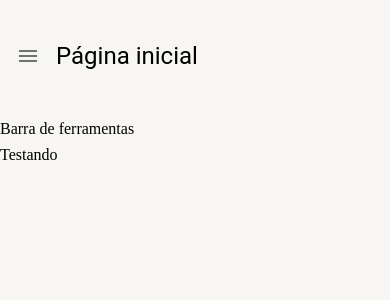
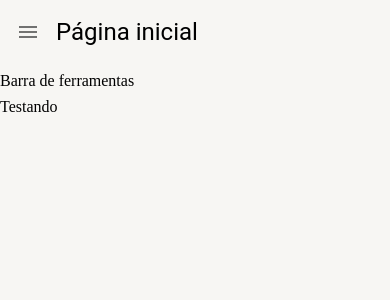
Before and after one commit to alaninfo23/crud-city-and-people, a React (Create React App) app: page /pagina-inicial in a window 390 px wide. Shown: the top 300 px of the page. Built offline with nearby package versions, Linux system fonts and the light colour scheme.

Commit message:
feat: add responsividade na pagina de layout

```diff
--- a/src/page/dashboard/DashBord.tsx
+++ b/src/page/dashboard/DashBord.tsx
@@ -2,7 +2,7 @@
 
 export const Dashboard = () => {
   return (
-    <LayoutBaseDePagina titulo="Página inicial">
+    <LayoutBaseDePagina titulo="Página inicial" barraDeFerramentas={<>Barra de ferramentas</>}>
         Testando
     </LayoutBaseDePagina>
   );
--- a/src/shared/layouts/LayoutBaseDePagina.tsx
+++ b/src/shared/layouts/LayoutBaseDePagina.tsx
@@ -1,37 +1,47 @@
 import { Icon, IconButton, Theme, Typography, useMediaQuery, useTheme } from '@mui/material';
 import { Box } from '@mui/system';
+import { ReactNode } from 'react';
 import { useDrawerContext } from '../contexts';
 
 interface ILayoutBaseDePaginaProps {
-  children: React.ReactNode;
+  children: ReactNode;
   titulo: string;
+  barraDeFerramentas?: ReactNode;
 }
 
-export const LayoutBaseDePagina: React.FC<ILayoutBaseDePaginaProps> = ({ children, titulo }) => {
+export const LayoutBaseDePagina: React.FC<ILayoutBaseDePaginaProps> = ({ children, titulo, barraDeFerramentas }) => {
   const smDown = useMediaQuery((theme: Theme) => theme.breakpoints.down('sm'));
+  const mdDown = useMediaQuery((theme: Theme) => theme.breakpoints.down('md'));
   const theme = useTheme();
 
   const { toggleDrawerOpen } = useDrawerContext();
 
   return (
     <Box height="100%" display="flex" flexDirection="column" gap={1}>
-      <Box padding={1} display="flex" alignItems="center" height={theme.spacing(12)} gap={1}>
+      <Box padding={1} display="flex" alignItems="center" gap={1} height={theme.spacing(smDown ? 6 : mdDown ? 8 : 12)}>
         {smDown && (
           <IconButton onClick={toggleDrawerOpen}>
             <Icon>menu</Icon>
           </IconButton>
         )}
 
-        <Typography variant="h5">
+        <Typography
+          overflow="hidden"
+          whiteSpace="nowrap"
+          textOverflow="ellipsis"
+          variant={smDown ? 'h5' : mdDown ? 'h4' : 'h3'}
+        >
           {titulo}
         </Typography>
       </Box>
 
-      <Box>
-        Barra de ferramentas
-      </Box>
+      {barraDeFerramentas && (
+        <Box>
+          {barraDeFerramentas}
+        </Box>
+      )}
 
-      <Box>
+      <Box flex={1} overflow="auto">
         {children}
       </Box>
     </Box>
```
